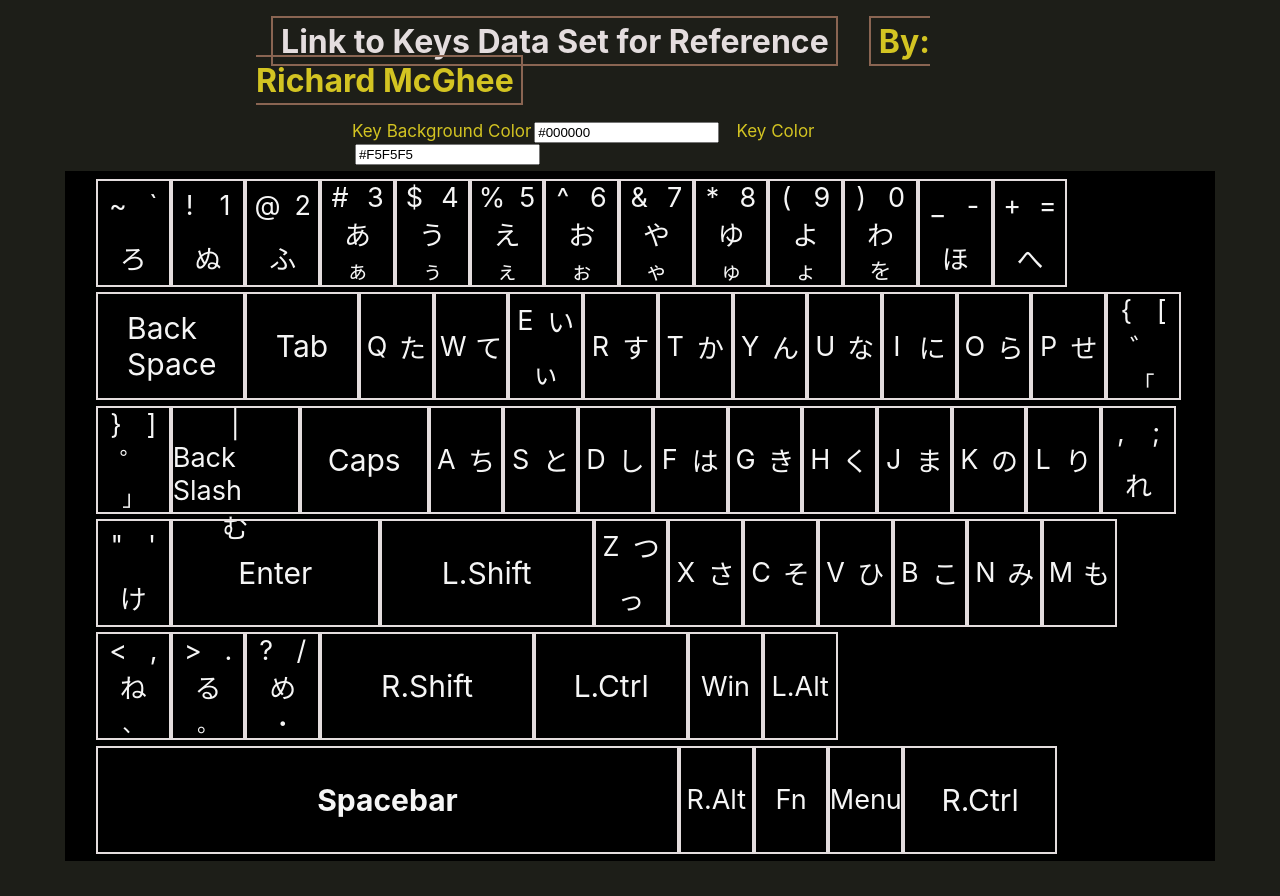
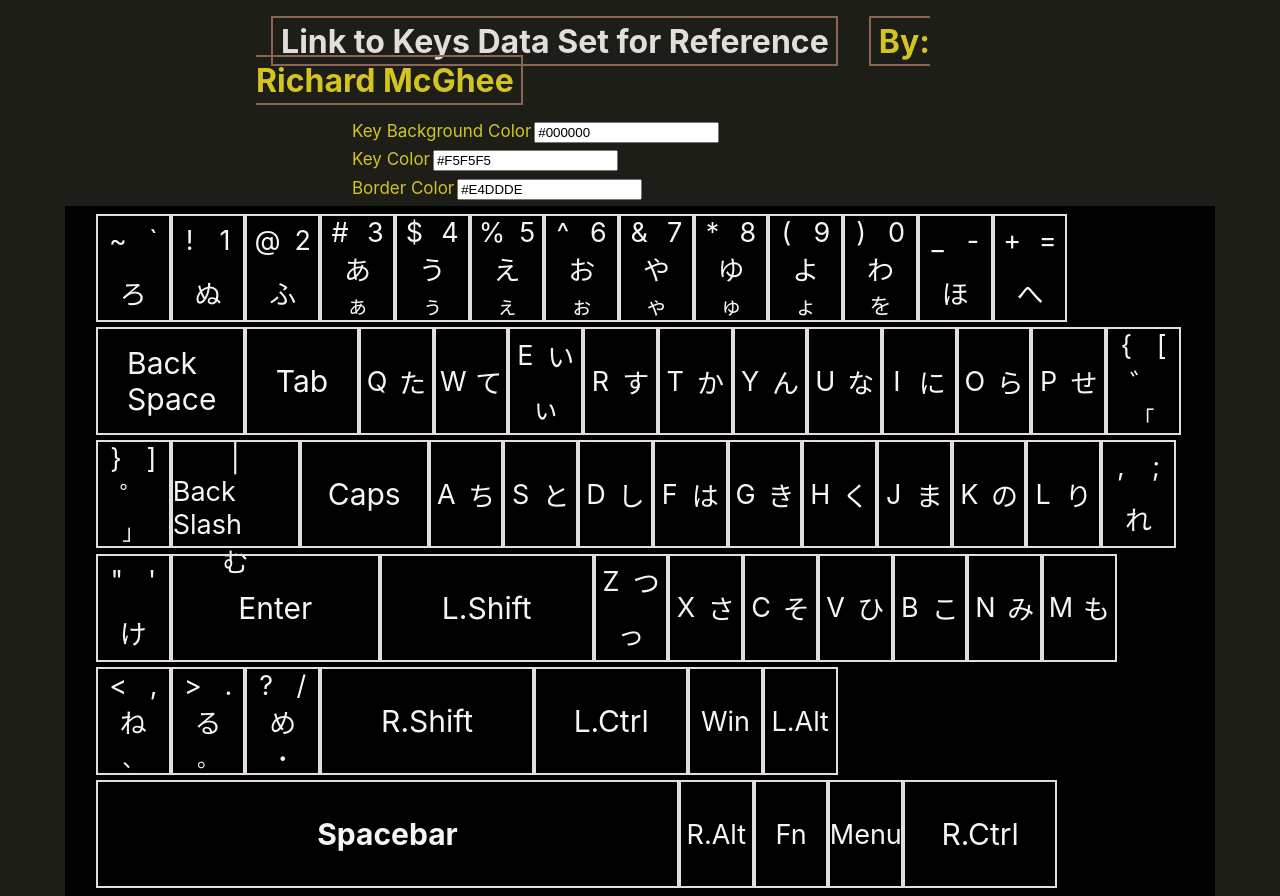
Before and after one commit to Richard-McGhee/Dark-JP-Keyboard, a React (Create React App) app: page / in a window 1280 px wide. Before the commit the page ends 861 px from the top, so only its background shows below. Built offline with nearby package versions, Linux system fonts and the light colour scheme.

Commit message:
Fixced up the form now, need to fix  the styling and host now

```diff
--- a/src/components/HexForm.js
+++ b/src/components/HexForm.js
@@ -48,9 +48,11 @@ const FormStyles = styled.div`
 function HexForm() {
     const [keyColor, setKeyColor ] = useState("#F5F5F5")
     const [keyBGColor, setKeyBGColor ] = useState("#000000")
+    const [borderColor, setBorderColor] = useState("#E4DDDE")
     const initValues = {
         color: keyColor,
-        background: keyBGColor
+        background: keyBGColor,
+        border: borderColor
     }
 
     const [formState, setFormState] = useState(initValues)
@@ -63,51 +65,70 @@ function HexForm() {
             ...formState,
             [evt.target.name]: evt.target.value})
     }
-    const submitKeyColor = (clr, evt) => {
+    const submitKeyColor = (evt) => {
         evt.preventDefault()
         if(formState.color.length === 7 ){
-             setIsValid(true)
+            setKeyColor(formState.color)
+            return setIsValid(true)
         }
-        setKeyColor(formState.color)
-        console.log(formState)
     }
 
-    const submitKeyBGColor = (clr, evt) => {
+    const submitKeyBGColor = (evt) => {
         evt.preventDefault()
+
         if(formState.background.length === 7 ){
+            setKeyBGColor(formState.background)
             return setIsValid(true)
         }
-        setKeyBGColor(formState.background)
-        console.log(formState)
+    }
+
+    const submitBDColor = (evt) => {
+        evt.preventDefault()
+
+        if(formState.background.length === 7 ){
+            setBorderColor(formState.border)
+            return setIsValid(true)
+        }
     }
 
     console.log(formState)
     return (
         <FormStyles>
 
-            <form onSubmit={submitKeyColor}>
+            <form onSubmit={submitKeyBGColor}>
                 <label htmlFor="keyBGColorInput">
                     Key Background Color
+
                     <input type="text"
-                    name="background"
-                    placeholder="Enter 6 Characters with a #"
-                    value={formState.background}
-                    onChange={handleChange}
-                    onSubmit={isValid ? submitKeyBGColor : null} />
+                        name="background"
+                        placeholder="Enter 6 Characters with a #"
+                        value={formState.background}
+                        onChange={handleChange}
+                    />
+
                 </label>
-                {/* <button onClick={isValid ? submitKeyBGColor : null}>Submit BG</button> */}
-                <label htmlFor="KeyColorInput">
+            </form>
+            <form onSubmit={submitKeyColor}>
+            <label htmlFor="KeyColorInput">
                     Key Color
                     <input type="text"
                     name="color"
                     placeholder="Enter 6 Characters with a #"
                     value={formState.color}
-                    onChange={handleChange}
-                    onSubmit={isValid ? submitKeyColor : null} />
+                    onChange={handleChange} />
                 </label>
-                {/* <button onClick={isValid ? submitKeyColor : null}>Submit Key</button> */}
             </form>
-            <KeysRoWithKArrays keyColor={keyColor} keyBGColor={keyBGColor} />
+            <form onSubmit={submitBDColor}>
+            <label htmlFor="KeyColorInput">
+                    Border Color
+                    <input type="text"
+                    name="border"
+                    placeholder="Enter 6 Characters with a #"
+                    value={formState.border}
+                    onChange={handleChange} />
+                </label>
+            </form>
+            <KeysRoWithKArrays keyColor={keyColor} keyBGColor={keyBGColor} borderColor={borderColor} />
         </FormStyles>
      );
 }
--- a/src/components/KeysROWithKArrays.js
+++ b/src/components/KeysROWithKArrays.js
@@ -125,7 +125,7 @@ function Keys(props) {
                 {keyData.map(item =>(
                     item.map((row) => (
                         row.map((chara, idx) => (
-                            <div key={idx} className={chara.id === "Back Space" ? "BSpace" : "" || chara.id === "Tab" ? "Tab" : "" || chara.id === "|" ? "BSlash" : "" || chara.id === "Caps" ? "Caps" : "" || chara.id === "Enter" ? "Enter" : ""|| chara.id === "L.Shift" ? "Shifts" : "" || chara.id === "R.Shift" ? "Shifts" : "" ||chara.id === "L.Ctrl" ? "Ctrls" : "" || chara.id === "R.Ctrl" ? "Ctrls" : "" || chara.id === "Spacebar" ? "SpcBar" : ""}>{chara.chars.map(ch => (
+                            <div style={{border: `2px solid ${props.borderColor}`}} key={idx} className={chara.id === "Back Space" ? "BSpace" : "" || chara.id === "Tab" ? "Tab" : "" || chara.id === "|" ? "BSlash" : "" || chara.id === "Caps" ? "Caps" : "" || chara.id === "Enter" ? "Enter" : ""|| chara.id === "L.Shift" ? "Shifts" : "" || chara.id === "R.Shift" ? "Shifts" : "" ||chara.id === "L.Ctrl" ? "Ctrls" : "" || chara.id === "R.Ctrl" ? "Ctrls" : "" || chara.id === "Spacebar" ? "SpcBar" : ""}>{chara.chars.map(ch => (
                                 <span>{ch}</span>
                             ))}</div>
                         ))
```
